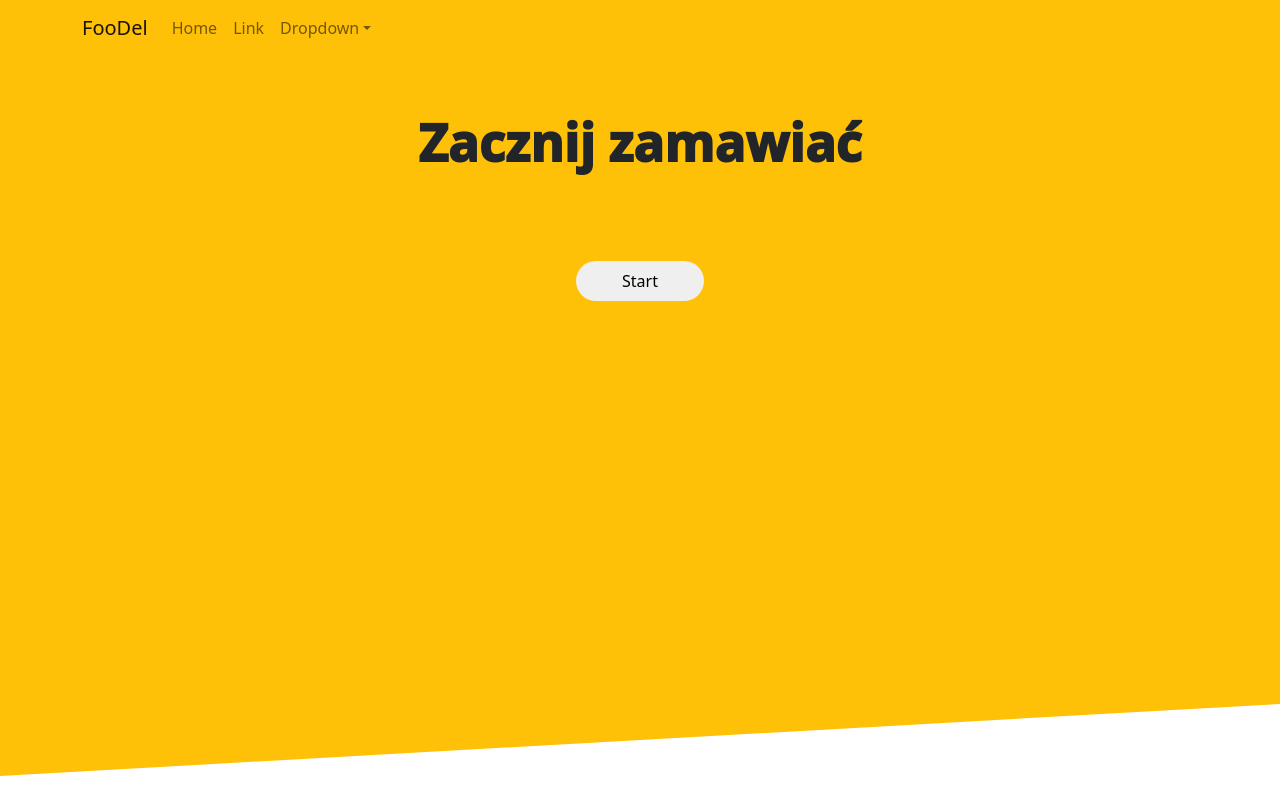
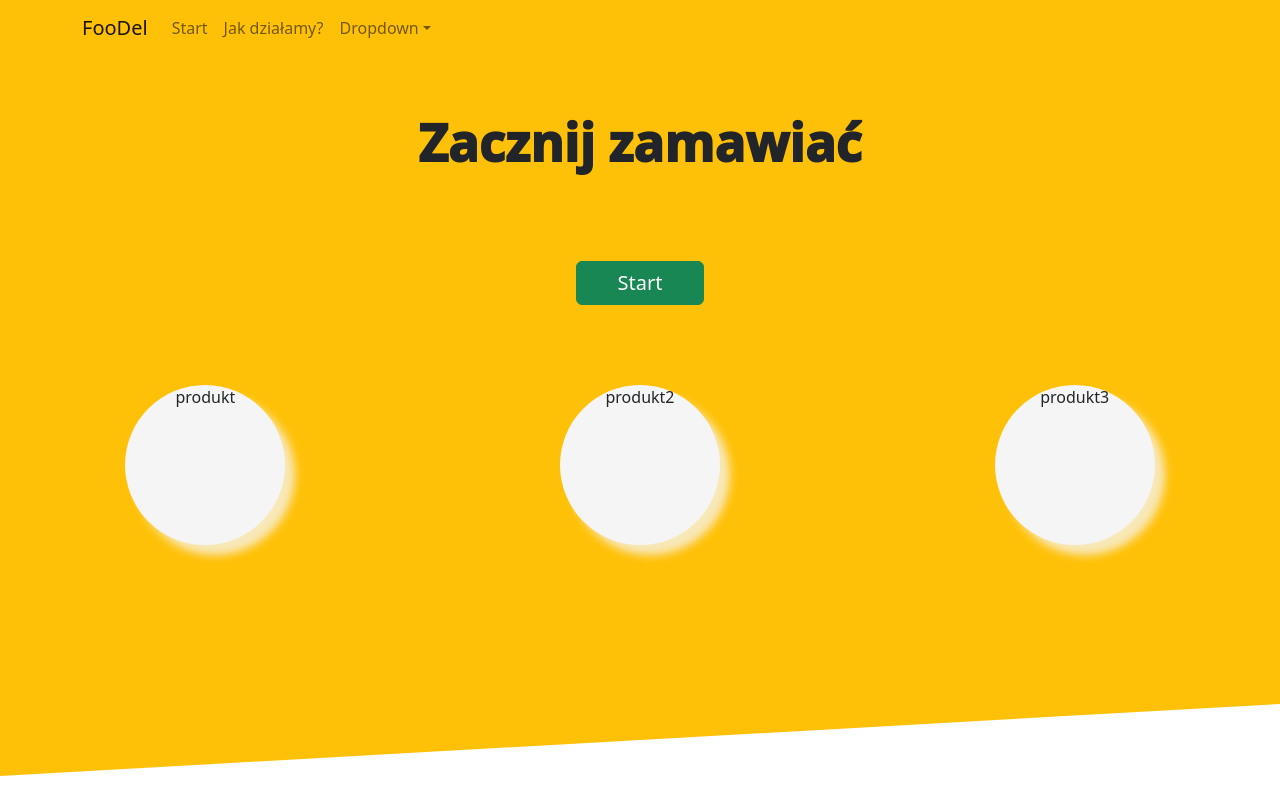
Before and after one commit to Kwiniu18/FooDel, a React (Create React App) app: page / in a window 1280 px wide. Built offline with nearby package versions, Linux system fonts and the light colour scheme.

Commit message:
simple products cards

```diff
--- a/src/Components/Content.js
+++ b/src/Components/Content.js
@@ -1,11 +1,38 @@
 import React from "react";
+import Button from "react-bootstrap/Button";
+import Row from "react-bootstrap/Row";
+import Col from "react-bootstrap/Col";
 
 function Content() {
+  const cards = [
+    {
+      image_url: "",
+      card_name: "produkt",
+    },
+    {
+      card_name: "produkt2",
+    },
+    {
+      card_name: "produkt3",
+    },
+  ];
+
   return (
     <div className="content-section">
       <div className="content-title">Zacznij zamawiać</div>
       <div className="content-btn">
-        <button className="start-btn">Start</button>
+        <Button variant="success" className="start-btn">
+          Start
+        </Button>
+      </div>
+      <div className="content-cards">
+        <Row>
+          {cards.map((e) => (
+            <Col>
+              <div className="card">{e.card_name}</div>
+            </Col>
+          ))}
+        </Row>
       </div>
     </div>
   );
--- a/src/Components/NavbarTop.js
+++ b/src/Components/NavbarTop.js
@@ -12,8 +12,8 @@ function NavbarTop() {
         <Navbar.Toggle aria-controls="basic-navbar-nav" />
         <Navbar.Collapse id="basic-navbar-nav">
           <Nav className="me-auto">
-            <Nav.Link href="#home">Home</Nav.Link>
-            <Nav.Link href="#link">Link</Nav.Link>
+            <Nav.Link href="#home">Start</Nav.Link>
+            <Nav.Link href="#link">Jak działamy?</Nav.Link>
             <NavDropdown title="Dropdown" id="basic-nav-dropdown">
               <NavDropdown.Item href="#action/3.1">Action</NavDropdown.Item>
               <NavDropdown.Item href="#action/3.2">
--- a/src/Styles/Content.module.scss
+++ b/src/Styles/Content.module.scss
@@ -12,10 +12,23 @@
   padding-top: 6vh;
 }
 .start-btn {
-  position: relative;
-  top: 10vh;
   width: 10vw;
-  height: 5vh;
-  border-radius: 20px;
+  margin-top: 10vh;
+  font-size: 20px;
+}
+.content-cards {
+  width: 100%;
+}
+.card {
+  margin: 0 auto;
+
+  margin-top: 10vh;
+  width: 160px;
+  height: 160px;
+  background-color: whitesmoke;
   border: none;
+  border-radius: 100%;
+  box-shadow: 10px 10px 9px 0px rgba(245, 245, 245, 0.75);
+  -webkit-box-shadow: 10px 10px 9px 0px rgba(245, 245, 245, 0.75);
+  -moz-box-shadow: 10px 10px 9px 0px rgba(245, 245, 245, 0.75);
 }
```
